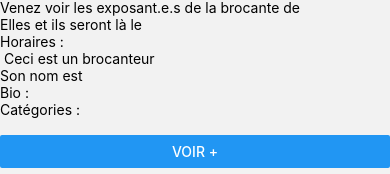
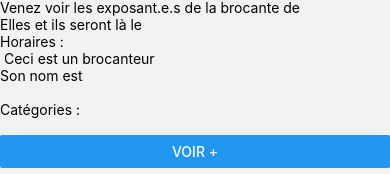
Before and after one commit to adatechschool/projet-mobile-tddeter, a React Native app in the folder TDDeter/: screen /Brocante in a window 390 px wide. Shown: the part 115-289 px from the top of the page. Built offline with nearby package versions, Linux system fonts and the light colour scheme.

Commit message:
[feat] hiding biography and display categories of exposant in brocanteScreen as default state

```diff
--- a/TDDeter/Components/Exposant.js
+++ b/TDDeter/Components/Exposant.js
@@ -21,7 +21,7 @@ export default function Exposant({
     <View accessibilityLabel="exposant">
       <Text> Ceci est un brocanteur</Text>
       <Text>Son nom est {name}</Text>
-      <Text>Bio : {biography}</Text>
+      <Text style={{ opacity: 0}}>Bio : {biography}</Text>
       <Text>Catégories : {categories}</Text>
       <Text style={{ opacity: 0}}>Moyens de paiement : {formsOfPayment} </Text>
       <Button onPress={changeTitle} title={isPressed} />
```
